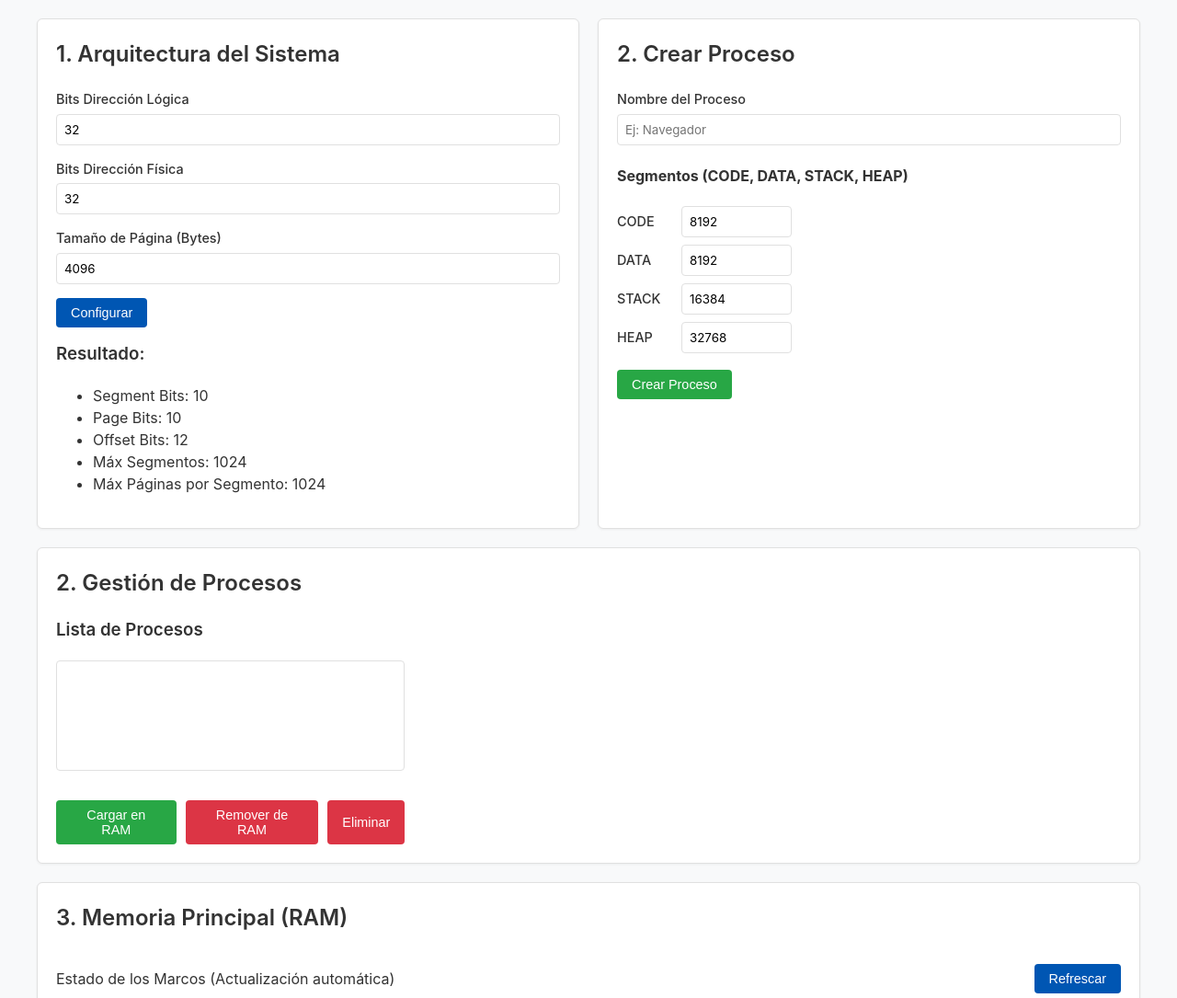
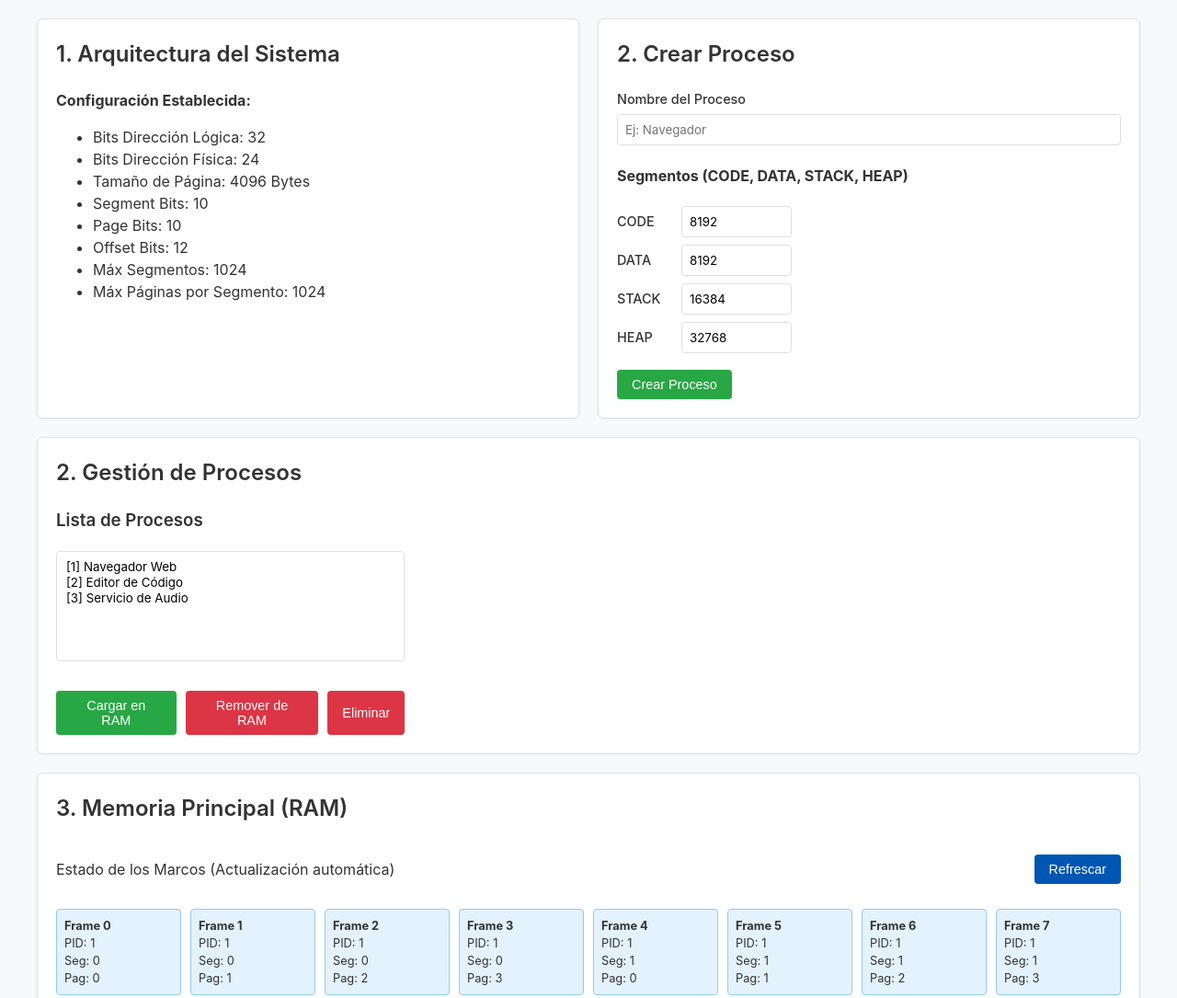
Before and after one commit to nicopulido/OS, a website: page finalProyect/src/frontend/index.html in a window 1280 px wide. Shown: the top 1085 px of the page at 92% size. Drawn offline with Linux system fonts and the light colour scheme.

Commit message:
refactor: update memory architecture parameters and replace dynamic configuration UI with static display and default process preloading

```diff
--- a/finalProyect/src/domain/architecture/ArchitectureConfig.js
+++ b/finalProyect/src/domain/architecture/ArchitectureConfig.js
@@ -29,17 +29,17 @@ class ArchitectureConfig {
 
     // CONFIGURACIÓN DE DIRECCIONAMIENTO
     this.logicalAddressBits = 32;      // Bits totales de dirección lógica
-    this.physicalAddressBits = 32;     // Bits totales de dirección física
+    this.physicalAddressBits = 24;     // Bits totales de dirección física
 
     // CONFIGURACIÓN DE SEGMENTACIÓN
-    this.maxSegments = 256;            // 2^8 segmentos
-    this.segmentBits = 8;              // Bits para ID de segmento
+    this.maxSegments = 1024;           // 2^10 segmentos
+    this.segmentBits = 10;             // Bits para ID de segmento
 
     // CONFIGURACIÓN DE PAGINACIÓN
     this.pageSize = 4096;              // Bytes por página (4 KiB)
     this.offsetBits = 12;              // Bits para offset (log2(4096) = 12)
-    this.pageBits = 8;                 // Bits para ID de página (8 bits)
-    this.pagesPerSegment = 256;        // 2^8 páginas por segmento
+    this.pageBits = 10;                // Bits para ID de página (10 bits)
+    this.pagesPerSegment = 1024;       // 2^10 páginas por segmento
 
     // MEMORIA FÍSICA
     this.totalRAMBytes = 16777216;     // 16 MiB
--- a/finalProyect/src/frontend/index.html
+++ b/finalProyect/src/frontend/index.html
@@ -112,27 +112,17 @@
     <!-- ===== 1. Arquitectura ===== -->
     <div class="card">
       <h2>1. Arquitectura del Sistema</h2>
-      <div class="form-group">
-        <label>Bits Dirección Lógica</label>
-        <input type="number" id="logicBits" value="32">
-      </div>
-      <div class="form-group">
-        <label>Bits Dirección Física</label>
-        <input type="number" id="physBits" value="32">
-      </div>
-      <div class="form-group">
-        <label>Tamaño de Página (Bytes)</label>
-        <input type="number" id="pageSize" value="4096">
-      </div>
-      <button id="btnConfig">Configurar</button>
-      <div id="archInfo" style="margin-top: 15px; display: none;">
-        <h3>Resultado:</h3>
+      <div id="archInfo" style="margin-top: 15px;">
+        <p><strong>Configuración Establecida:</strong></p>
         <ul>
-          <li>Segment Bits: <span id="infoSegBits"></span></li>
-          <li>Page Bits: <span id="infoPageBits"></span></li>
-          <li>Offset Bits: <span id="infoOffsetBits"></span></li>
-          <li>Máx Segmentos: <span id="infoMaxSegs"></span></li>
-          <li>Máx Páginas por Segmento: <span id="infoMaxPages"></span></li>
+          <li>Bits Dirección Lógica: <span id="infoLogicBits">32</span></li>
+          <li>Bits Dirección Física: <span id="infoPhysBits">24</span></li>
+          <li>Tamaño de Página: <span id="infoPageSize">4096</span> Bytes</li>
+          <li>Segment Bits: <span id="infoSegBits">10</span></li>
+          <li>Page Bits: <span id="infoPageBits">10</span></li>
+          <li>Offset Bits: <span id="infoOffsetBits">12</span></li>
+          <li>Máx Segmentos: <span id="infoMaxSegs">1024</span></li>
+          <li>Máx Páginas por Segmento: <span id="infoMaxPages">1024</span></li>
         </ul>
       </div>
     </div>
@@ -271,39 +261,22 @@
       segmentTableService = new SegmentTableService();
     }
 
-    // ========== 1. Arquitectura ==========
-    document.getElementById('btnConfig').addEventListener('click', () => {
-      const logicBits = parseInt(document.getElementById('logicBits').value);
-      const physBits = parseInt(document.getElementById('physBits').value);
-      const pageSizeVal = parseInt(document.getElementById('pageSize').value);
-
-      try {
-        configService.configure(logicBits, physBits, pageSizeVal);
-        reinitServices();
-      } catch (e) {
-        console.warn('configure() error:', e.message);
-      }
-
+    // ========== 1. Arquitectura (Carga de Información) ==========
+    function loadArchitectureInfo() {
       const info = configService.getArchitectureInfo();
       archData = info;
-
+      document.getElementById('infoLogicBits').textContent = info.addressingScheme.logicalAddressBits;
+      document.getElementById('infoPhysBits').textContent = info.addressingScheme.physicalAddressBits;
+      document.getElementById('infoPageSize').textContent = info.paging.pageSize;
       document.getElementById('infoSegBits').textContent = info.segmentation.segmentIdBits;
       document.getElementById('infoPageBits').textContent = info.paging.pageIdBits;
       document.getElementById('infoOffsetBits').textContent = info.paging.offsetBits;
       document.getElementById('infoMaxSegs').textContent = info.segmentation.maxSegments;
       document.getElementById('infoMaxPages').textContent = info.paging.pagesPerSegment;
-
-      document.getElementById('logicBits').value = info.addressingScheme.logicalAddressBits;
-      document.getElementById('physBits').value = info.addressingScheme.physicalAddressBits;
-      document.getElementById('pageSize').value = info.paging.pageSize;
-
-      document.getElementById('archInfo').style.display = 'block';
-      refreshProcessList();
-      refreshRAM();
-    });
+    }
 
     // Init arquitectura
-    document.getElementById('btnConfig').click();
+    loadArchitectureInfo();
 
     // ========== 2. Crear Proceso ==========
     document.getElementById('btnCreateProcess').addEventListener('click', () => {
@@ -497,7 +470,39 @@
       }
     });
 
+    // ========== Procesos por Defecto ==========
+    function createDefaultProcesses() {
+      const defaults = [
+        { name: 'Navegador Web', segments: [
+          { type: 'CODE', sizeBytes: 16384 },
+          { type: 'DATA', sizeBytes: 32768 },
+          { type: 'STACK', sizeBytes: 8192 },
+          { type: 'HEAP', sizeBytes: 65536 }
+        ]},
+        { name: 'Editor de Código', segments: [
+          { type: 'CODE', sizeBytes: 12288 },
+          { type: 'DATA', sizeBytes: 16384 },
+          { type: 'STACK', sizeBytes: 8192 },
+          { type: 'HEAP', sizeBytes: 24576 }
+        ]},
+        { name: 'Servicio de Audio', segments: [
+          { type: 'CODE', sizeBytes: 4096 },
+          { type: 'DATA', sizeBytes: 8192 },
+          { type: 'STACK', sizeBytes: 4096 },
+          { type: 'HEAP', sizeBytes: 16384 }
+        ]}
+      ];
+
+      defaults.forEach(proc => {
+        const res = createProcessService.createProcess(proc.name, proc.segments);
+        if (res.success) {
+           loadProcessService.loadProcessIntoMemory(res.pid, 'preload');
+        }
+      });
+    }
+
     // ========== Init ==========
+    createDefaultProcesses();
     refreshProcessList();
     refreshRAM();
     setInterval(() => { refreshRAM(); refreshProcessList(); }, 2000);
```
